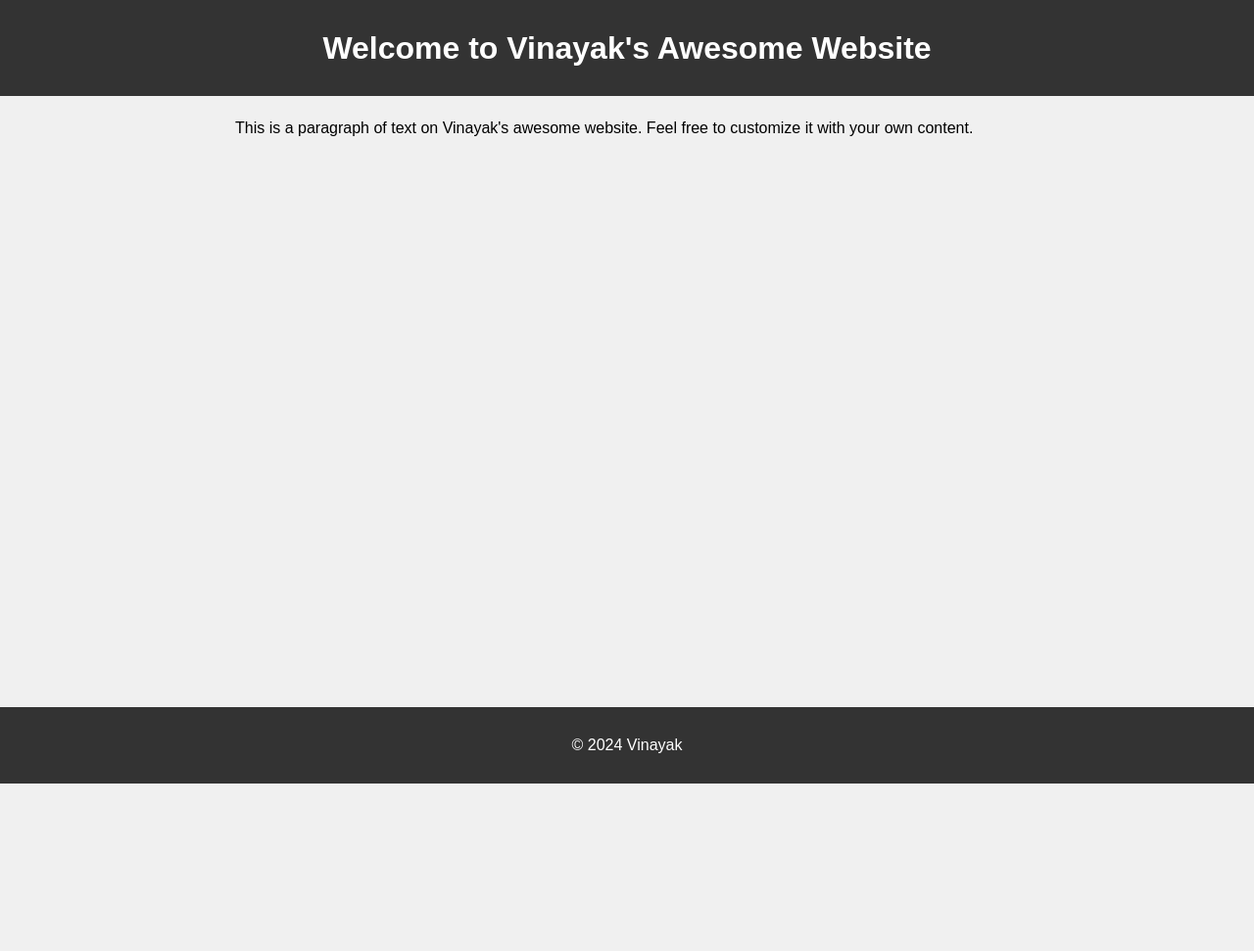
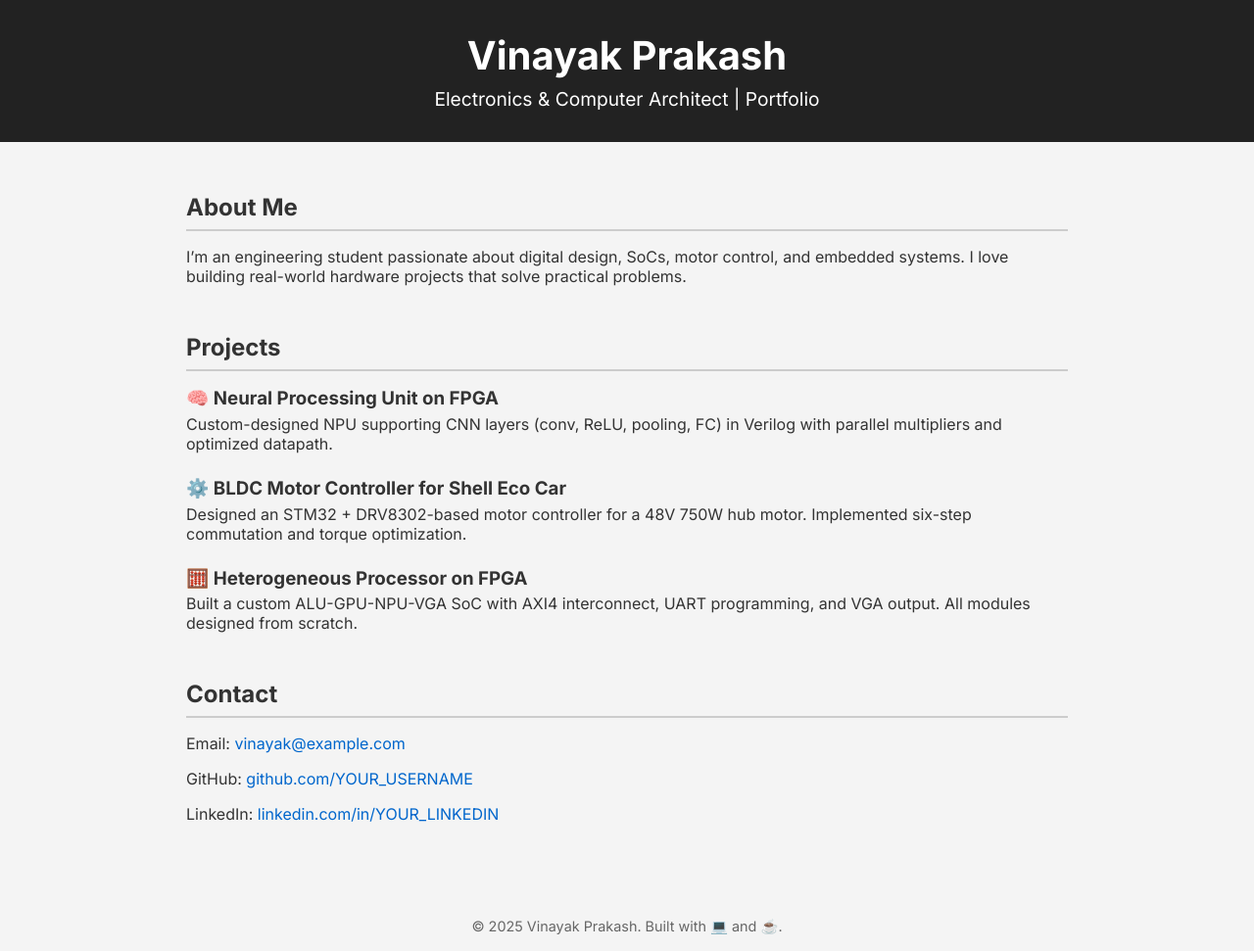
Before and after one commit to VinayakPrakashh/VinayakPrakashh.github.io, a plain HTML site: page index.html in a window 1280 px wide. Shown: the whole page at 98% size. Before the commit the page ends 800 px from the top, so only its background shows below. Drawn offline with Linux system fonts and the light colour scheme.

Commit message:
Update index.html

```diff
--- a/index.html
+++ b/index.html
@@ -1,56 +1,112 @@
 <!DOCTYPE html>
 <html lang="en">
 <head>
-    <meta charset="UTF-8">
-    <meta http-equiv="X-UA-Compatible" content="IE=edge">
-    <meta name="viewport" content="width=device-width, initial-scale=1.0">
-    <title>Vinayak's Awesome Website</title>
+  <meta charset="UTF-8" />
+  <meta name="viewport" content="width=device-width, initial-scale=1.0"/>
+  <title>Vinayak Prakash | Portfolio</title>
+  <link href="https://fonts.googleapis.com/css2?family=Inter:wght@400;700&display=swap" rel="stylesheet">
   <style>
     body {
-            font-family: Arial, sans-serif;
+      font-family: 'Inter', sans-serif;
       margin: 0;
       padding: 0;
-            background-color: #f0f0f0;
+      background: #f4f4f4;
+      color: #333;
     }
     header {
-            background-color: #333;
-            color: white;
-            padding: 10px 20px;
+      background: #222;
+      color: #fff;
+      padding: 2rem 1rem;
       text-align: center;
     }
-        .container {
-            max-width: 800px;
-            margin: 20px auto;
-            padding: 0 20px;
+    header h1 {
+      margin: 0;
+      font-size: 2.5rem;
     }
-        h1 {
-            text-align: center;
-            margin-bottom: 20px;
+    header p {
+      margin: 0.5rem 0 0;
+      font-size: 1.2rem;
     }
-        p {
-            line-height: 1.6;
+    main {
+      max-width: 900px;
+      margin: auto;
+      padding: 2rem 1rem;
+    }
+    section {
+      margin-bottom: 3rem;
+    }
+    h2 {
+      border-bottom: 2px solid #ccc;
+      padding-bottom: 0.5rem;
+      margin-bottom: 1rem;
+    }
+    .project {
+      margin-bottom: 1.5rem;
+    }
+    .project h3 {
+      margin: 0 0 0.3rem;
+    }
+    .project p {
+      margin: 0.2rem 0;
     }
     footer {
-            background-color: #333;
-            color: white;
       text-align: center;
-            padding: 10px 0;
-            position: fixed;
-            left: 0;
-            bottom: 0;
-            width: 100%;
+      padding: 1rem;
+      font-size: 0.9rem;
+      color: #666;
+    }
+    a {
+      color: #0066cc;
+      text-decoration: none;
+    }
+    a:hover {
+      text-decoration: underline;
     }
   </style>
 </head>
 <body>
+
   <header>
-        <h1>Welcome to Vinayak's Awesome Website</h1>
+    <h1>Vinayak Prakash</h1>
+    <p>Electronics & Computer Architect | Portfolio</p>
   </header>
-    <div class="container">
-        <p>This is a paragraph of text on Vinayak's awesome website. Feel free to customize it with your own content.</p>
+
+  <main>
+    <section id="about">
+      <h2>About Me</h2>
+      <p>I’m an engineering student passionate about digital design, SoCs, motor control, and embedded systems. I love building real-world hardware projects that solve practical problems.</p>
+    </section>
+
+    <section id="projects">
+      <h2>Projects</h2>
+
+      <div class="project">
+        <h3>🧠 Neural Processing Unit on FPGA</h3>
+        <p>Custom-designed NPU supporting CNN layers (conv, ReLU, pooling, FC) in Verilog with parallel multipliers and optimized datapath.</p>
       </div>
+
+      <div class="project">
+        <h3>⚙️ BLDC Motor Controller for Shell Eco Car</h3>
+        <p>Designed an STM32 + DRV8302-based motor controller for a 48V 750W hub motor. Implemented six-step commutation and torque optimization.</p>
+      </div>
+
+      <div class="project">
+        <h3>🧮 Heterogeneous Processor on FPGA</h3>
+        <p>Built a custom ALU-GPU-NPU-VGA SoC with AXI4 interconnect, UART programming, and VGA output. All modules designed from scratch.</p>
+      </div>
+    </section>
+
+    <section id="contact">
+      <h2>Contact</h2>
+      <p>Email: <a href="mailto:vinayak@example.com">vinayak@example.com</a></p>
+      <p>GitHub: <a href="https://github.com/YOUR_USERNAME" target="_blank">github.com/YOUR_USERNAME</a></p>
+      <p>LinkedIn: <a href="https://www.linkedin.com/in/YOUR_LINKEDIN" target="_blank">linkedin.com/in/YOUR_LINKEDIN</a></p>
+    </section>
+  </main>
+
   <footer>
-        <p>&copy; 2024 Vinayak</p>
+    &copy; 2025 Vinayak Prakash. Built with 💻 and ☕.
   </footer>
+
 </body>
 </html>
```
Lines whose indentation alone changed are shown as unchanged.
